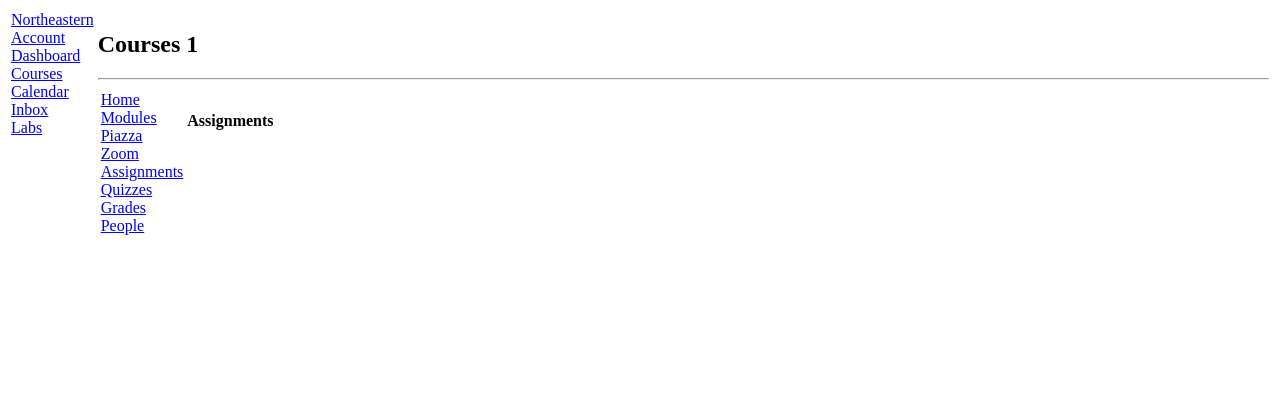
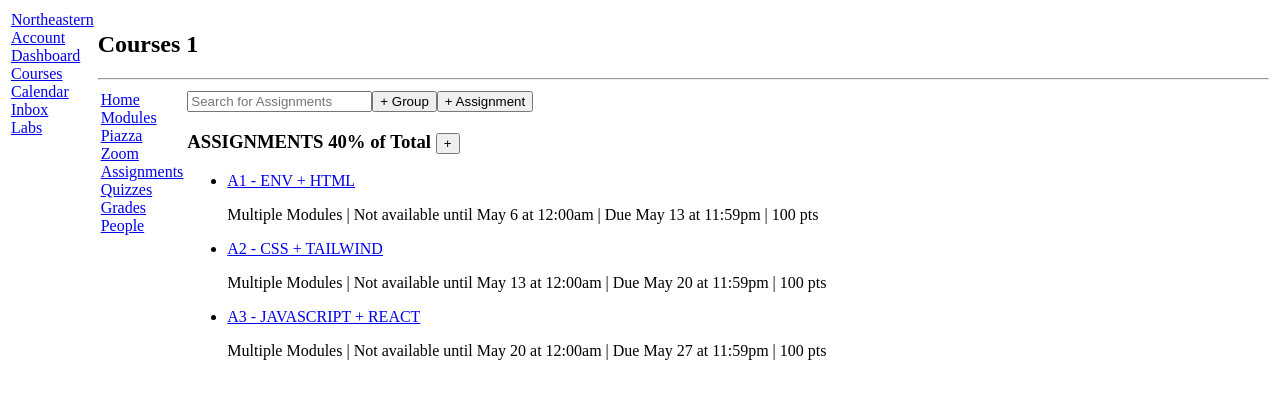
Before and after one commit to yevk55/webdev-client, a Next.js app: page /courses/1/assignments in a window 1280 px wide. Shown: the top 398 px of the page. Built offline with nearby package versions, Linux system fonts and the light colour scheme.

Commit message:
completed assignments screen

```diff
--- /dev/null
+++ b/app/(kambaz)/courses/[cid]/assignments/AssignmentItem.tsx
@@ -0,0 +1,22 @@
+import Link from "next/link";
+
+export default function AssignmentItem({
+  cid,
+  aid,
+  title,
+  details,
+}: {
+  cid: string;
+  aid: string;
+  title: string;
+  details: string;
+}) {
+  return (
+    <li className="wd-assignment-list-item">
+      {/* Link the title to /courses/${cid}/assignments/${aid}
+          (className wd-assignment-link), then show details underneath */}
+    <Link href={`/courses/${cid}/assignments/${aid}`}>{title}</Link>
+    <p>{details}</p>
+    </li>
+  );
+}
--- a/app/(kambaz)/courses/[cid]/assignments/page.tsx
+++ b/app/(kambaz)/courses/[cid]/assignments/page.tsx
@@ -1,5 +1,55 @@
-export default function Assignments() {
+import AssignmentItem from "./AssignmentItem";
+
+export default async function Assignments({
+  params,
+}: {
+  params: Promise<{ cid: string }>;
+}) {
+  const { cid } = await params;
   return (
-    <h4>Assignments</h4>
+    <div id="wd-assignments">
+        {/* search input, + Group, + Assignment */}
+        <input
+        type="search"
+        placeholder="Search for Assignments"
+        id="wd-search-assignment"
+        />
+
+        <button id="wd-add-assignment-group" type="submit">
+            + Group
+        </button>
+        <button id="wd-add-assignment" type="submit">
+            + Assignment
+        </button>
+
+      {/* h3 wd-assignments-title */}
+      <h3
+        id="wd-assignments-title">ASSIGNMENTS 40% of Total <button type="submit">+</button>
+      </h3>
+      <ul id="wd-assignment-list">
+        <AssignmentItem
+            cid={cid}
+            aid={"123"}
+            title="A1 - ENV + HTML"
+            details="Multiple Modules | Not available until May 6 at 12:00am |
+                    Due May 13 at 11:59pm | 100 pts"
+        />
+        <AssignmentItem
+            cid={cid}
+            aid="234"
+            title="A2 - CSS + TAILWIND"
+            details="Multiple Modules | Not available until May 13 at 12:00am |
+                    Due May 20 at 11:59pm | 100 pts"
+        />
+        <AssignmentItem
+            cid={cid}
+            aid="456"
+            title="A3 - JAVASCRIPT + REACT"
+            details="Multiple Modules | Not available until May 20 at 12:00am |
+                    Due May 27 at 11:59pm | 100 pts"
+        />
+        {/* at least three AssignmentItems using cid */}
+      </ul>
+    </div>
   );
 }
```
